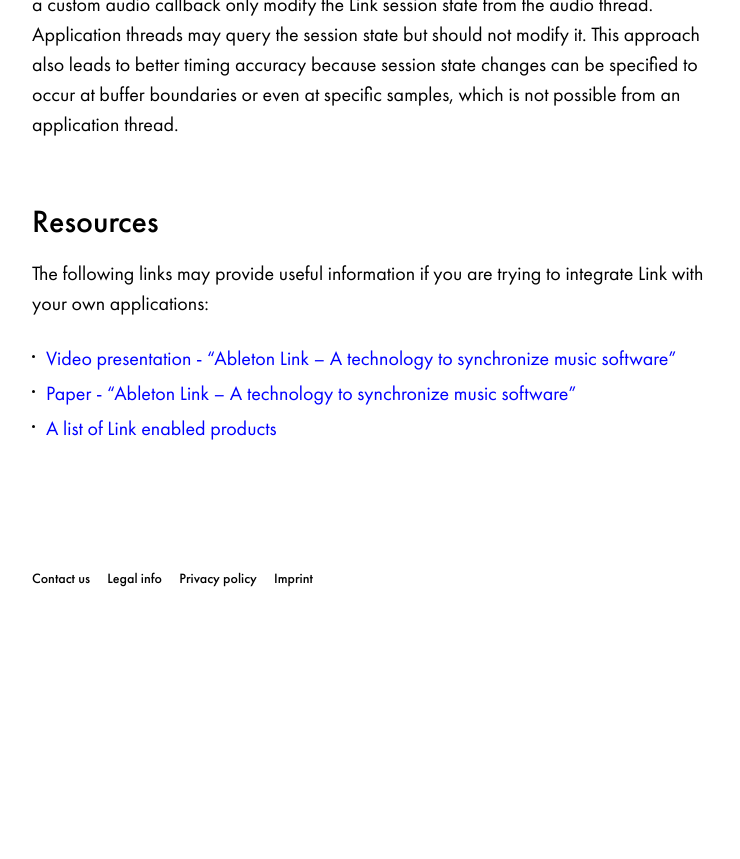
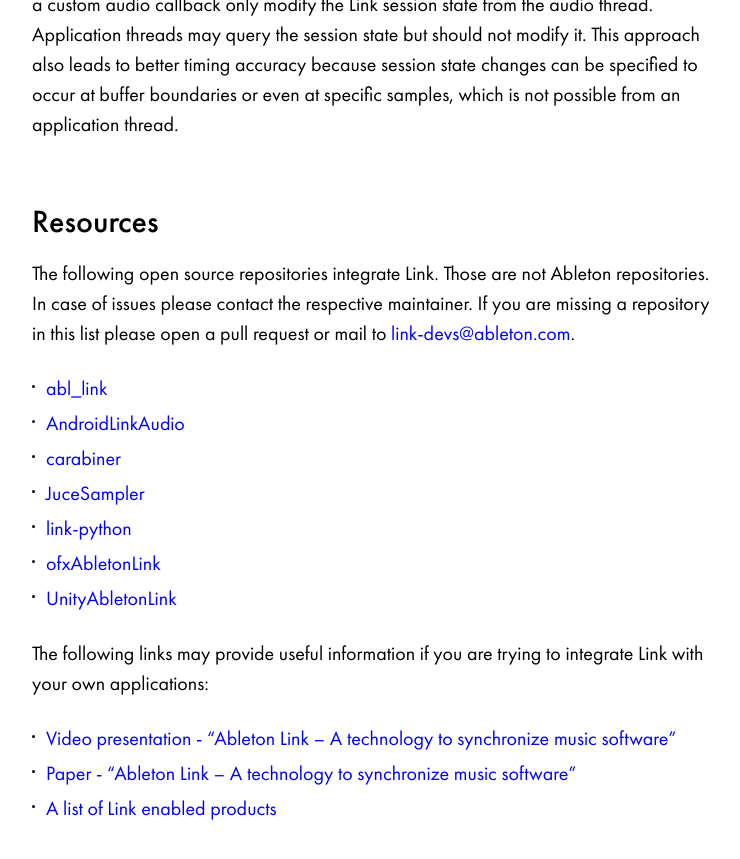
Before and after one commit to Ableton/ableton.github.io, a Jekyll site: the page built from link/index.md, in a window 1280 px wide and 900 px high, scrolled down 5716 px. Shown: the top 859 px of the window, without its empty margins (268-1008 px from the left). Built offline with Jekyll 4.4.1, drawn with Linux system fonts in a browser that asks for light colours; before the commit the page ends 6405 px from its top, so only the background shows below that.

Commit message:
Add a list of repos using Link

```diff
--- a/link/index.md
+++ b/link/index.md
@@ -201,6 +201,17 @@ application thread.
 
 ## Resources
 
+The following open source repositories integrate Link.
+*Those are not Ableton repositories. In case of issues please contact the respective maintainer.
+If you are missing a repository in this list please open a pull request or mail to [link-devs@ableton.com](mailto:link-devs@ableton.com).*
+- [abl_link](https://github.com/libpd/abl_link)
+- [AndroidLinkAudio](https://github.com/jbloit/AndroidLinkAudio)
+- [carabiner](https://github.com/brunchboy/carabiner)
+- [JuceSampler](https://github.com/ianacaburian/AbletonLink_JuceSampler)
+- [link-python](https://github.com/gonzaloflirt/link-python)
+- [ofxAbletonLink](https://github.com/comoc/ofxAbletonLink)
+- [UnityAbletonLink](https://github.com/comoc/UnityAbletonLink)
+
 The following links may provide useful information if you are trying to integrate Link
 with your own applications:
 
```
